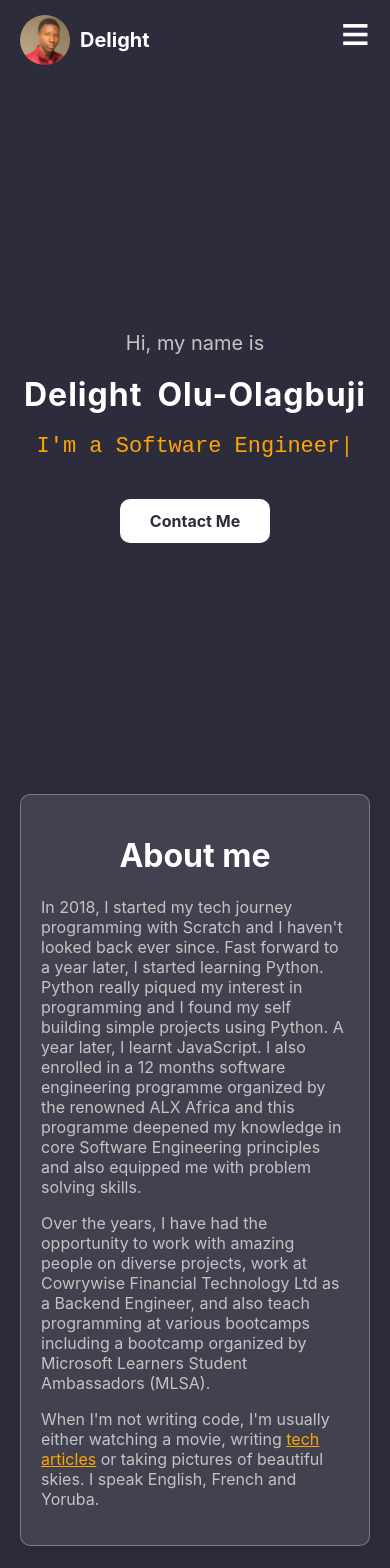
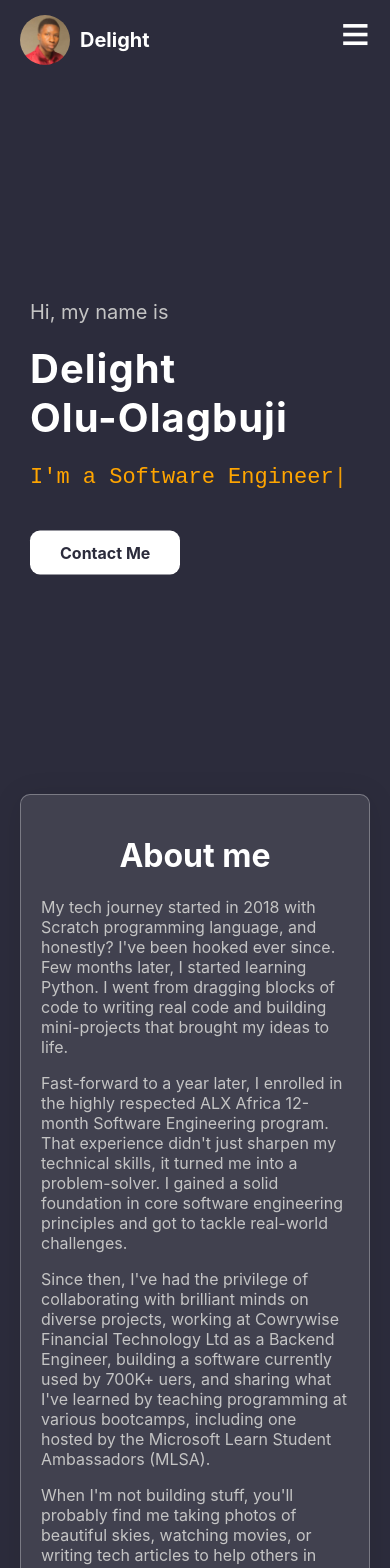
Before and after one commit to Dheelyte/portfolio-v2, a React (Vite) app: page / in a window 390 px wide. Shown: the top 1568 px of the page. Built offline with nearby package versions, Linux system fonts and the light colour scheme.

Commit message:
Modify project links

```diff
--- a/src/App.css
+++ b/src/App.css
@@ -21,7 +21,7 @@ body {
 
 nav {
   position: fixed;
-  width: 250px;
+  width: 300px;
   height: 100vh;
   top: 0;
   right: 0;
@@ -156,14 +156,15 @@ nav .link:hover {
 }
 .hero h1 {
   font-size: 60px;
-  margin: 0 0 20px;
+  margin: 0;
   color: #fff;
   letter-spacing: 1px;
 }
-.typing span {
+.typing {
   font-size: 25px;
   font-family: monospace;
   color: orange;
+  margin-top: 20px;
 }
 .cta {
   display: inline-block;
@@ -352,9 +353,10 @@ nav .link:hover {
   color: orange;
 }
 .project .project-meta .link {
-  display: inline-block;
+  display: inline-flex;
   text-decoration: none;
   padding: 10px 13px 5px;
+  gap: 5px;
   color: #000;
   background-color: #e4e1e1;
   margin: 5px 5px 0;
@@ -517,10 +519,16 @@ footer {
   .menu-bar {
     display: block;
   }
-  .hero .name h1 {
-    font-size: 40px;
+  .hero .name {
+    justify-content: left;
+    flex-direction: column;
+    gap: 0;
   }
-
+  .hero .container {
+    padding: 30px;
+    text-align: left;
+    justify-content: left;
+  }
   .projects .project {
     flex-direction: column;
     padding: 20px;
@@ -541,7 +549,7 @@ footer {
 }
 @media screen and (max-width: 455px) {
   .hero .name h1 {
-    font-size: 32px;
+    font-size: 40px;
   }
   .typing span {
     font-size: 22px;
--- a/src/components/About.jsx
+++ b/src/components/About.jsx
@@ -8,23 +8,31 @@ export default function About () {
         <div ref={containerRef} className="slide about" id="about">
             <h1>About me</h1>
             <p>
-                In 2018, I started my tech journey programming with
-                Scratch and I haven't looked back ever since.
-                Fast forward to a year later, I started learning Python. Python really piqued my
-                interest in programming and I found my self building simple
-                projects using Python. A year later, I learnt JavaScript.
-                I also enrolled in a 12 months software engineering programme organized by the renowned
-                ALX Africa and this programme deepened my knowledge in core Software Engineering
-                principles and also equipped me with problem solving skills.
+            My tech journey started in 2018 with Scratch programming language, and honestly?
+            I've been hooked ever since. Few months later, I started learning
+            Python. I went from dragging
+            blocks of code to writing real code and building mini-projects that brought
+            my ideas to life.
             </p>
             <p>
-                Over the years, I have had the opportunity to work with amazing people on
-                diverse projects, work at Cowrywise Financial Technology Ltd as a Backend Engineer, and also teach programming at various bootcamps including a
-                bootcamp organized by Microsoft Learners Student Ambassadors (MLSA).
+            Fast-forward to a year later, I enrolled in the highly respected ALX Africa 12-month Software Engineering
+            program. That experience didn't just sharpen my technical skills, it turned
+            me into a problem-solver. I gained a solid foundation in core
+            software engineering principles and got to tackle real-world challenges.
             </p>
             <p>
-                When I'm not writing code, I'm usually either watching a movie, writing <a className="inline-link" href='https://delighto.medium.com' target="_blank" rel="noreferrer">tech articles</a> or taking
-                pictures of beautiful skies. I speak English, French and Yoruba.
+            Since then, I've had the privilege of collaborating with brilliant minds
+            on diverse projects, working at Cowrywise Financial Technology Ltd as a
+            Backend Engineer, building a software currently used by 700K+ uers, and
+            sharing what I've learned by teaching
+            programming at various bootcamps, including one hosted by the Microsoft
+            Learn Student Ambassadors (MLSA).
+            </p>
+            <p>
+            When I'm not building stuff, you'll probably find me taking photos
+            of beautiful skies, watching movies, or writing tech articles to help
+            others in their tech journey. Oh, and I speak English, French, and
+            Yoruba, just in case we ever need to switch it up!
             </p>
         </div>
     )
--- a/src/components/Projects.jsx
+++ b/src/components/Projects.jsx
@@ -34,13 +34,15 @@ export default function Projects () {
                     </p>
                     <a className="link" href="https://reelchat.me/" target="_blank" rel="noreferrer">
                         <svg xmlns="http://www.w3.org/2000/svg" width="24" height="24" viewBox="0 0 24 24" fill="none" stroke="currentColor" strokeWidth="2"><path d="M18 13v6a2 2 0 0 1-2 2H5a2 2 0 0 1-2-2V8a2 2 0 0 1 2-2h6"></path><polyline points="15 3 21 3 21 9"></polyline><line x1="10" y1="14" x2="21" y2="3"></line></svg>
+                        <span>View</span>
                     </a>
                     <a className="link" href="https://github.com/Dheelyte/RealChat" target="_blank" rel="noreferrer">
                         <svg xmlns="http://www.w3.org/2000/svg" width="24" height="24" viewBox="0 0 24 24" fill="none" stroke="currentColor" strokeWidth="2"><path d="M9 19c-5 1.5-5-2.5-7-3m14 6v-3.87a3.37 3.37 0 0 0-.94-2.61c3.14-.35 6.44-1.54 6.44-7A5.44 5.44 0 0 0 20 4.77 5.07 5.07 0 0 0 19.91 1S18.73.65 16 2.48a13.38 13.38 0 0 0-7 0C6.27.65 5.09 1 5.09 1A5.07 5.07 0 0 0 5 4.77a5.44 5.44 0 0 0-1.5 3.78c0 5.42 3.3 6.61 6.44 7A3.37 3.37 0 0 0 9 18.13V22"></path></svg>
+                        <span>Github</span>
                     </a>
                 </div>
             </div>
-            <div className="project row-reverse">
+            <div className="project">
                 <img src={radarlens} alt="title" />
                 <div className="project-meta">
                     <h1 className="project-meta-title">Radarlens</h1>
@@ -56,11 +58,9 @@ export default function Projects () {
                         Radarlens helps small businesses gain visibility by showcasing their businesses
                         and products to people closest to them.
                     </p>
-                    <a className="link" href="https://radarlens.onrender.com/" target="_blank" rel="noreferrer">
-                        <svg xmlns="http://www.w3.org/2000/svg" width="24" height="24" viewBox="0 0 24 24" fill="none" stroke="currentColor" strokeWidth="2"><path d="M18 13v6a2 2 0 0 1-2 2H5a2 2 0 0 1-2-2V8a2 2 0 0 1 2-2h6"></path><polyline points="15 3 21 3 21 9"></polyline><line x1="10" y1="14" x2="21" y2="3"></line></svg>
-                    </a>
                     <a className="link" href="https://github.com/Dheelyte/radarlens" target="_blank" rel="noreferrer">
                         <svg xmlns="http://www.w3.org/2000/svg" width="24" height="24" viewBox="0 0 24 24" fill="none" stroke="currentColor" strokeWidth="2"><path d="M9 19c-5 1.5-5-2.5-7-3m14 6v-3.87a3.37 3.37 0 0 0-.94-2.61c3.14-.35 6.44-1.54 6.44-7A5.44 5.44 0 0 0 20 4.77 5.07 5.07 0 0 0 19.91 1S18.73.65 16 2.48a13.38 13.38 0 0 0-7 0C6.27.65 5.09 1 5.09 1A5.07 5.07 0 0 0 5 4.77a5.44 5.44 0 0 0-1.5 3.78c0 5.42 3.3 6.61 6.44 7A3.37 3.37 0 0 0 9 18.13V22"></path></svg>
+                        <span>Github</span>
                     </a>
                 </div>
             </div>
@@ -80,13 +80,60 @@ export default function Projects () {
                     </p>
                     <a className="link" href="https://tourify-nbzf.onrender.com/" target="_blank" rel="noreferrer">
                         <svg xmlns="http://www.w3.org/2000/svg" width="24" height="24" viewBox="0 0 24 24" fill="none" stroke="currentColor" strokeWidth="2"><path d="M18 13v6a2 2 0 0 1-2 2H5a2 2 0 0 1-2-2V8a2 2 0 0 1 2-2h6"></path><polyline points="15 3 21 3 21 9"></polyline><line x1="10" y1="14" x2="21" y2="3"></line></svg>
+                        <span>View</span>
                     </a>
                     <a className="link" href="https://github.com/Dheelyte/tourify" target="_blank" rel="noreferrer">
                         <svg xmlns="http://www.w3.org/2000/svg" width="24" height="24" viewBox="0 0 24 24" fill="none" stroke="currentColor" strokeWidth="2"><path d="M9 19c-5 1.5-5-2.5-7-3m14 6v-3.87a3.37 3.37 0 0 0-.94-2.61c3.14-.35 6.44-1.54 6.44-7A5.44 5.44 0 0 0 20 4.77 5.07 5.07 0 0 0 19.91 1S18.73.65 16 2.48a13.38 13.38 0 0 0-7 0C6.27.65 5.09 1 5.09 1A5.07 5.07 0 0 0 5 4.77a5.44 5.44 0 0 0-1.5 3.78c0 5.42 3.3 6.61 6.44 7A3.37 3.37 0 0 0 9 18.13V22"></path></svg>
+                        <span>Github</span>
                     </a>
                 </div>
             </div>
-            <div className="project row-reverse">
+            <div className="project">
+                <img src={qrgenx} alt="title" />
+                <div className="project-meta">
+                    <h1 className="project-meta-title">QR GenX</h1>
+                    <div className="stack">
+                        <span>JavaScript</span>
+                        <span>ReactJS</span>
+                    </div>
+                    <p className="project-meta-description">
+                        QR GenX is a QR code generator. You can use this tool to create QR Codes to open a website, view a PDF file, register for an event, watch Youtube videos, and much more.
+                    </p>
+                    <a className="link" href="https://qrcode-genx.onrender.com/" target="_blank" rel="noreferrer">
+                        <svg xmlns="http://www.w3.org/2000/svg" width="24" height="24" viewBox="0 0 24 24" fill="none" stroke="currentColor" strokeWidth="2"><path d="M18 13v6a2 2 0 0 1-2 2H5a2 2 0 0 1-2-2V8a2 2 0 0 1 2-2h6"></path><polyline points="15 3 21 3 21 9"></polyline><line x1="10" y1="14" x2="21" y2="3"></line></svg>
+                        <span>View</span>
+                    </a>
+                    <a className="link" href="https://github.com/Dheelyte/qr-code-generator" target="_blank" rel="noreferrer">
+                        <svg xmlns="http://www.w3.org/2000/svg" width="24" height="24" viewBox="0 0 24 24" fill="none" stroke="currentColor" strokeWidth="2"><path d="M9 19c-5 1.5-5-2.5-7-3m14 6v-3.87a3.37 3.37 0 0 0-.94-2.61c3.14-.35 6.44-1.54 6.44-7A5.44 5.44 0 0 0 20 4.77 5.07 5.07 0 0 0 19.91 1S18.73.65 16 2.48a13.38 13.38 0 0 0-7 0C6.27.65 5.09 1 5.09 1A5.07 5.07 0 0 0 5 4.77a5.44 5.44 0 0 0-1.5 3.78c0 5.42 3.3 6.61 6.44 7A3.37 3.37 0 0 0 9 18.13V22"></path></svg>
+                        <span>Github</span>
+                    </a>
+                </div>
+            </div>
+            <div className="project">
+                <img src={linkify} alt="title" />
+                <div className="project-meta">
+                    <h1 className="project-meta-title">Linkify</h1>
+                    <div className="stack">
+                        <span>Python</span>
+                        <span>Django</span>
+                        <span>JavaScript</span>
+                        <span>ReactJS</span>
+                    </div>
+                    <p className="project-meta-description">
+                        Generate customized short links for free with Linkify - a simple, user-friendly URL shortening web application.
+                        Experience the convenience of shorter URLs, perfect for social media, email, and more.
+                    </p>
+                    <a className="link" href="https://my-linkify.onrender.com/" target="_blank" rel="noreferrer">
+                        <svg xmlns="http://www.w3.org/2000/svg" width="24" height="24" viewBox="0 0 24 24" fill="none" stroke="currentColor" strokeWidth="2"><path d="M18 13v6a2 2 0 0 1-2 2H5a2 2 0 0 1-2-2V8a2 2 0 0 1 2-2h6"></path><polyline points="15 3 21 3 21 9"></polyline><line x1="10" y1="14" x2="21" y2="3"></line></svg>
+                        <span>View</span>
+                    </a>
+                    <a className="link" href="https://github.com/Dheelyte/linkify-url-shortener" target="_blank" rel="noreferrer">
+                        <svg xmlns="http://www.w3.org/2000/svg" width="24" height="24" viewBox="0 0 24 24" fill="none" stroke="currentColor" strokeWidth="2"><path d="M9 19c-5 1.5-5-2.5-7-3m14 6v-3.87a3.37 3.37 0 0 0-.94-2.61c3.14-.35 6.44-1.54 6.44-7A5.44 5.44 0 0 0 20 4.77 5.07 5.07 0 0 0 19.91 1S18.73.65 16 2.48a13.38 13.38 0 0 0-7 0C6.27.65 5.09 1 5.09 1A5.07 5.07 0 0 0 5 4.77a5.44 5.44 0 0 0-1.5 3.78c0 5.42 3.3 6.61 6.44 7A3.37 3.37 0 0 0 9 18.13V22"></path></svg>
+                        <span>Github</span>
+                    </a>
+                </div>
+            </div>
+            <div className="project">
                 <img src={hacktoberfest} alt="title" />
                 <div className="project-meta">
                     <h1 className="project-meta-title">Open Source Leaderboard</h1>
@@ -101,50 +148,11 @@ export default function Projects () {
                     </p>
                     <a className="link" href="https://hacktoberfest.onrender.com/" target="_blank" rel="noreferrer">
                         <svg xmlns="http://www.w3.org/2000/svg" width="24" height="24" viewBox="0 0 24 24" fill="none" stroke="currentColor" strokeWidth="2"><path d="M18 13v6a2 2 0 0 1-2 2H5a2 2 0 0 1-2-2V8a2 2 0 0 1 2-2h6"></path><polyline points="15 3 21 3 21 9"></polyline><line x1="10" y1="14" x2="21" y2="3"></line></svg>
+                        <span>View</span>
                     </a>
                     <a className="link" href="https://github.com/Dheelyte/MLSA-Leaderboard" target="_blank" rel="noreferrer">
                         <svg xmlns="http://www.w3.org/2000/svg" width="24" height="24" viewBox="0 0 24 24" fill="none" stroke="currentColor" strokeWidth="2"><path d="M9 19c-5 1.5-5-2.5-7-3m14 6v-3.87a3.37 3.37 0 0 0-.94-2.61c3.14-.35 6.44-1.54 6.44-7A5.44 5.44 0 0 0 20 4.77 5.07 5.07 0 0 0 19.91 1S18.73.65 16 2.48a13.38 13.38 0 0 0-7 0C6.27.65 5.09 1 5.09 1A5.07 5.07 0 0 0 5 4.77a5.44 5.44 0 0 0-1.5 3.78c0 5.42 3.3 6.61 6.44 7A3.37 3.37 0 0 0 9 18.13V22"></path></svg>
-                    </a>
-                </div>
-            </div>
-            <div className="project">
-                <img src={linkify} alt="title" />
-                <div className="project-meta">
-                    <h1 className="project-meta-title">Linkify</h1>
-                    <div className="stack">
-                        <span>Python</span>
-                        <span>Django</span>
-                        <span>JavaScript</span>
-                    </div>
-                    <p className="project-meta-description">
-                        Generate customized short links for free with Linkify - a simple, user-friendly URL shortening web application.
-                        Experience the convenience of shorter URLs, perfect for social media, email, and more.
-                    </p>
-                    <a className="link" href="https://linkify-tai1.onrender.com/" target="_blank" rel="noreferrer">
-                        <svg xmlns="http://www.w3.org/2000/svg" width="24" height="24" viewBox="0 0 24 24" fill="none" stroke="currentColor" strokeWidth="2"><path d="M18 13v6a2 2 0 0 1-2 2H5a2 2 0 0 1-2-2V8a2 2 0 0 1 2-2h6"></path><polyline points="15 3 21 3 21 9"></polyline><line x1="10" y1="14" x2="21" y2="3"></line></svg>
-                    </a>
-                    <a className="link" href="https://github.com/Dheelyte/linkify-url-shortener" target="_blank" rel="noreferrer">
-                        <svg xmlns="http://www.w3.org/2000/svg" width="24" height="24" viewBox="0 0 24 24" fill="none" stroke="currentColor" strokeWidth="2"><path d="M9 19c-5 1.5-5-2.5-7-3m14 6v-3.87a3.37 3.37 0 0 0-.94-2.61c3.14-.35 6.44-1.54 6.44-7A5.44 5.44 0 0 0 20 4.77 5.07 5.07 0 0 0 19.91 1S18.73.65 16 2.48a13.38 13.38 0 0 0-7 0C6.27.65 5.09 1 5.09 1A5.07 5.07 0 0 0 5 4.77a5.44 5.44 0 0 0-1.5 3.78c0 5.42 3.3 6.61 6.44 7A3.37 3.37 0 0 0 9 18.13V22"></path></svg>
-                    </a>
-                </div>
-            </div>
-            <div className="project row-reverse">
-                <img src={qrgenx} alt="title" />
-                <div className="project-meta">
-                    <h1 className="project-meta-title">QR GenX</h1>
-                    <div className="stack">
-                        <span>Python</span>
-                        <span>Django</span>
-                        <span>JavaScript</span>
-                    </div>
-                    <p className="project-meta-description">
-                        QR GenX is a QR code generator. You can use this tool to create QR Codes to open a website, view a PDF file, register for an event, watch Youtube videos, and much more.
-                    </p>
-                    <a className="link" href="https://qr-genx.onrender.com/" target="_blank" rel="noreferrer">
-                        <svg xmlns="http://www.w3.org/2000/svg" width="24" height="24" viewBox="0 0 24 24" fill="none" stroke="currentColor" strokeWidth="2"><path d="M18 13v6a2 2 0 0 1-2 2H5a2 2 0 0 1-2-2V8a2 2 0 0 1 2-2h6"></path><polyline points="15 3 21 3 21 9"></polyline><line x1="10" y1="14" x2="21" y2="3"></line></svg>
-                    </a>
-                    <a className="link" href="https://github.com/Dheelyte/qr-code-generator" target="_blank" rel="noreferrer">
-                        <svg xmlns="http://www.w3.org/2000/svg" width="24" height="24" viewBox="0 0 24 24" fill="none" stroke="currentColor" strokeWidth="2"><path d="M9 19c-5 1.5-5-2.5-7-3m14 6v-3.87a3.37 3.37 0 0 0-.94-2.61c3.14-.35 6.44-1.54 6.44-7A5.44 5.44 0 0 0 20 4.77 5.07 5.07 0 0 0 19.91 1S18.73.65 16 2.48a13.38 13.38 0 0 0-7 0C6.27.65 5.09 1 5.09 1A5.07 5.07 0 0 0 5 4.77a5.44 5.44 0 0 0-1.5 3.78c0 5.42 3.3 6.61 6.44 7A3.37 3.37 0 0 0 9 18.13V22"></path></svg>
+                        <span>Github</span>
                     </a>
                 </div>
             </div>
@@ -163,14 +171,12 @@ export default function Projects () {
                         This project also features an interactive console I made for interacting with the application.
                     </p>
                     <a className="link" href="https://github.com/Dheelyte/AirBnB_clone_v3" target="_blank" rel="noreferrer">
-                        <svg xmlns="http://www.w3.org/2000/svg" width="24" height="24" viewBox="0 0 24 24" fill="none" stroke="currentColor" strokeWidth="2"><path d="M18 13v6a2 2 0 0 1-2 2H5a2 2 0 0 1-2-2V8a2 2 0 0 1 2-2h6"></path><polyline points="15 3 21 3 21 9"></polyline><line x1="10" y1="14" x2="21" y2="3"></line></svg>
-                    </a>
-                    <a className="link" href="https://github.com/Dheelyte/AirBnB_clone_v3" target="_blank" rel="noreferrer">
                         <svg xmlns="http://www.w3.org/2000/svg" width="24" height="24" viewBox="0 0 24 24" fill="none" stroke="currentColor" strokeWidth="2"><path d="M9 19c-5 1.5-5-2.5-7-3m14 6v-3.87a3.37 3.37 0 0 0-.94-2.61c3.14-.35 6.44-1.54 6.44-7A5.44 5.44 0 0 0 20 4.77 5.07 5.07 0 0 0 19.91 1S18.73.65 16 2.48a13.38 13.38 0 0 0-7 0C6.27.65 5.09 1 5.09 1A5.07 5.07 0 0 0 5 4.77a5.44 5.44 0 0 0-1.5 3.78c0 5.42 3.3 6.61 6.44 7A3.37 3.37 0 0 0 9 18.13V22"></path></svg>
+                        <span>Github</span>
                     </a>
                 </div>
             </div>
-            <div className="project row-reverse">
+            <div className="project">
                 <img src={drone} alt="title" />
                 <div className="project-meta">
                     <h1 className="project-meta-title">Drone Control App</h1>
@@ -185,6 +191,7 @@ export default function Projects () {
                     </p>
                     <a className="link" href="https://github.com/Dheelyte/drone-control-app" target="_blank" rel="noreferrer">
                         <svg xmlns="http://www.w3.org/2000/svg" width="24" height="24" viewBox="0 0 24 24" fill="none" stroke="currentColor" strokeWidth="2"><path d="M9 19c-5 1.5-5-2.5-7-3m14 6v-3.87a3.37 3.37 0 0 0-.94-2.61c3.14-.35 6.44-1.54 6.44-7A5.44 5.44 0 0 0 20 4.77 5.07 5.07 0 0 0 19.91 1S18.73.65 16 2.48a13.38 13.38 0 0 0-7 0C6.27.65 5.09 1 5.09 1A5.07 5.07 0 0 0 5 4.77a5.44 5.44 0 0 0-1.5 3.78c0 5.42 3.3 6.61 6.44 7A3.37 3.37 0 0 0 9 18.13V22"></path></svg>
+                        <span>Github</span>
                     </a>
                 </div>
             </div>
--- a/src/components/Skills.jsx
+++ b/src/components/Skills.jsx
@@ -17,7 +17,7 @@ export default function Skills () {
 
     return (
         <div ref={containerRef} className="slide skills" id="skills">
-            <h1>Skills & Technologies</h1>
+            <h1>My Skills & Technologies</h1>
             <div className="container">
                 <div className="skill">
                     <img src={python} alt="" />
```
Also changed, not shown: src/components/Header.jsx (+4 -4 lines).
